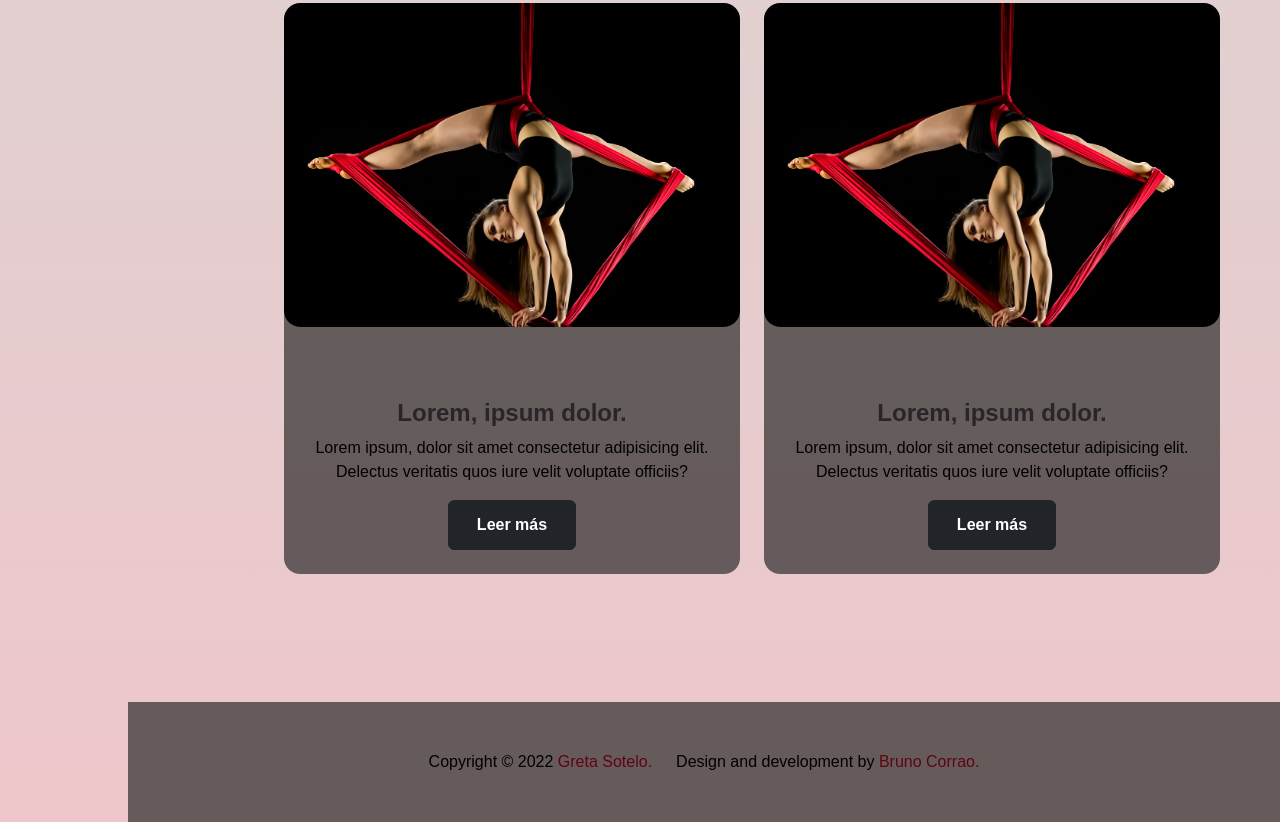
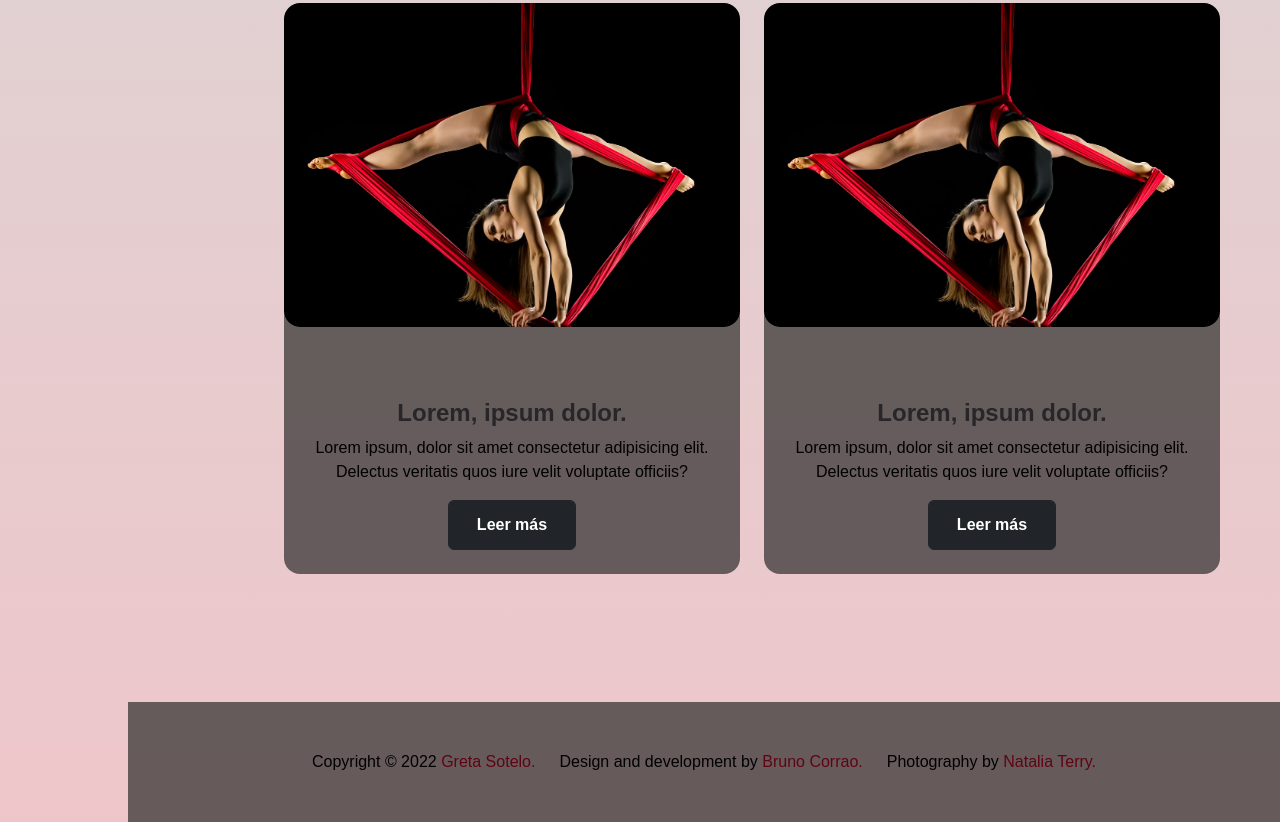
Before and after one commit to imnotseneca/gs-flexibility, a plain HTML site: page videoteca.html in a window 1280 px wide. Shown: the part 1272-2094 px from the top of the page. Drawn offline with Linux system fonts and the light colour scheme; a web font is replaced by a local one.

Commit message:
Modificacion de los footers en las paginas

```diff
--- a/videoteca.html
+++ b/videoteca.html
@@ -148,13 +148,13 @@
             <div class="container">
               <div class="row gy-4 justify-content-center">
                 <div class="col-auto">
-              <p class="mb-0">Copyright &copy; 2022 <span class="text-brand">Greta Sotelo.</span></p>
-            </div>
-            <div class="col-auto logo ">
-              <img src="img/default.svg" alt="Profile photo" class="my-4 d-lg-block rounded-circle shadow-effect">
+                  <p class="mb-0">Copyright &copy; 2022 <span class="text-brand"><a href="https://www.instagram.com/gretacsotelo/" class="text-brand">Greta Sotelo.</a></span></p>
                 </div>
                 <div class="col-auto">
                   <p class="mb-0">Design and development by <a href="https://github.com/imnotseneca" class="text-brand">Bruno Corrao.</a></p>
+                </div>
+                <div class="col-auto">
+                  <p class="mb-0">Photography by <span class="text-brand"><a href="https://www.instagram.com/nataliaterryfotografia/"class="text-brand"></a>Natalia Terry.</span></p>
                 </div>
               </div>
             </div>
```
Also changed, not shown: flexibility.html (+4 -4 lines), index.html (+1 -1 lines). Lines whose indentation alone changed are shown as unchanged.
